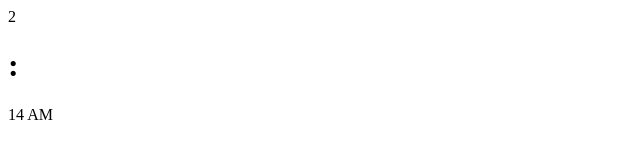
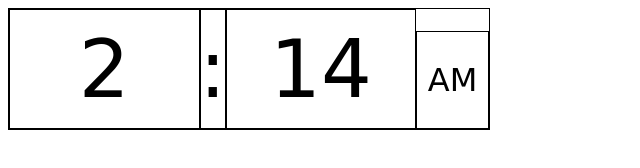
Before and after one commit to ri-ca4/Clock, a plain HTML site: page index.html in a window 1280 px wide. Shown: the whole page, without its empty margins (0-640 px from the left). Drawn offline with Linux system fonts and the light colour scheme; a web font is replaced by a local one.

Commit message:
fixed minutes display, added structure to style, added font to clockface

```diff
--- a/css/clock.css
+++ b/css/clock.css
@@ -1,3 +1,38 @@
 /* body {
     background-color: aqua;
 } */
+
+#clockFace {
+    display: flex;
+    flex-direction: row;
+    justify-content: space-evenly;
+    height: 15vh;
+    width: 60vh;
+    border: 1px solid black;
+}
+
+.clock {
+    display: flex;
+    align-items: center;
+    justify-content: center;
+    border: 1px solid black;
+    font-family: 'Wallpoet', cursive;
+}
+
+.num {
+    width: 40%;
+    font-size: 5em;
+
+}
+
+.divide {
+    width: 5%;
+    font-size: 5em;
+}
+
+.amPM {
+    width: 15%;
+    font-size: 2em;
+    height: 80%;
+    align-self:flex-end;
+}
--- a/index.html
+++ b/index.html
@@ -10,17 +10,22 @@
         <title></title>
         <meta name="description" content="">
         <meta name="viewport" content="width=device-width, initial-scale=1">
+
+        <link rel="preconnect" href="https://fonts.googleapis.com">
+        <link rel="preconnect" href="https://fonts.gstatic.com" crossorigin>
+        <link href="https://fonts.googleapis.com/css2?family=Wallpoet&display=swap" rel="stylesheet">
         <link rel="stylesheet" href="css/clock.css">
+
     </head>
     <body>
         <!--[if lt IE 7]>
             <p class="browsehappy">You are using an <strong>outdated</strong> browser. Please <a href="#">upgrade your browser</a> to improve your experience.</p>
         <![endif]-->
         <div id="clockFace">
-            <span id="hrs"></span>
-            <span id="divide"><h1>:</h1></span>
-            <span id="mins"></span>
-            <span id="amPM"></span>
+            <div class="clock num"><span id="hrs"></span></div>
+            <div class="clock divide"><span id="divide">:</span></div>
+            <div class="clock num"><span id="mins"></span></div>
+            <div class="clock amPM"><span id="amPM"></span></div>
         </div>
 
         <script src="js/clock.js" async defer></script>
--- a/js/clock.js
+++ b/js/clock.js
@@ -49,7 +49,11 @@ function dispClock(){
     }
 
     var min = now.getMinutes();
-    dispMin.innerHTML = min;
+    if (min < 10){
+        dispMin.innerHTML = '0' + min;
+    }else{
+        dispMin.innerHTML = min;
+    }
 }
 
 /*
```
